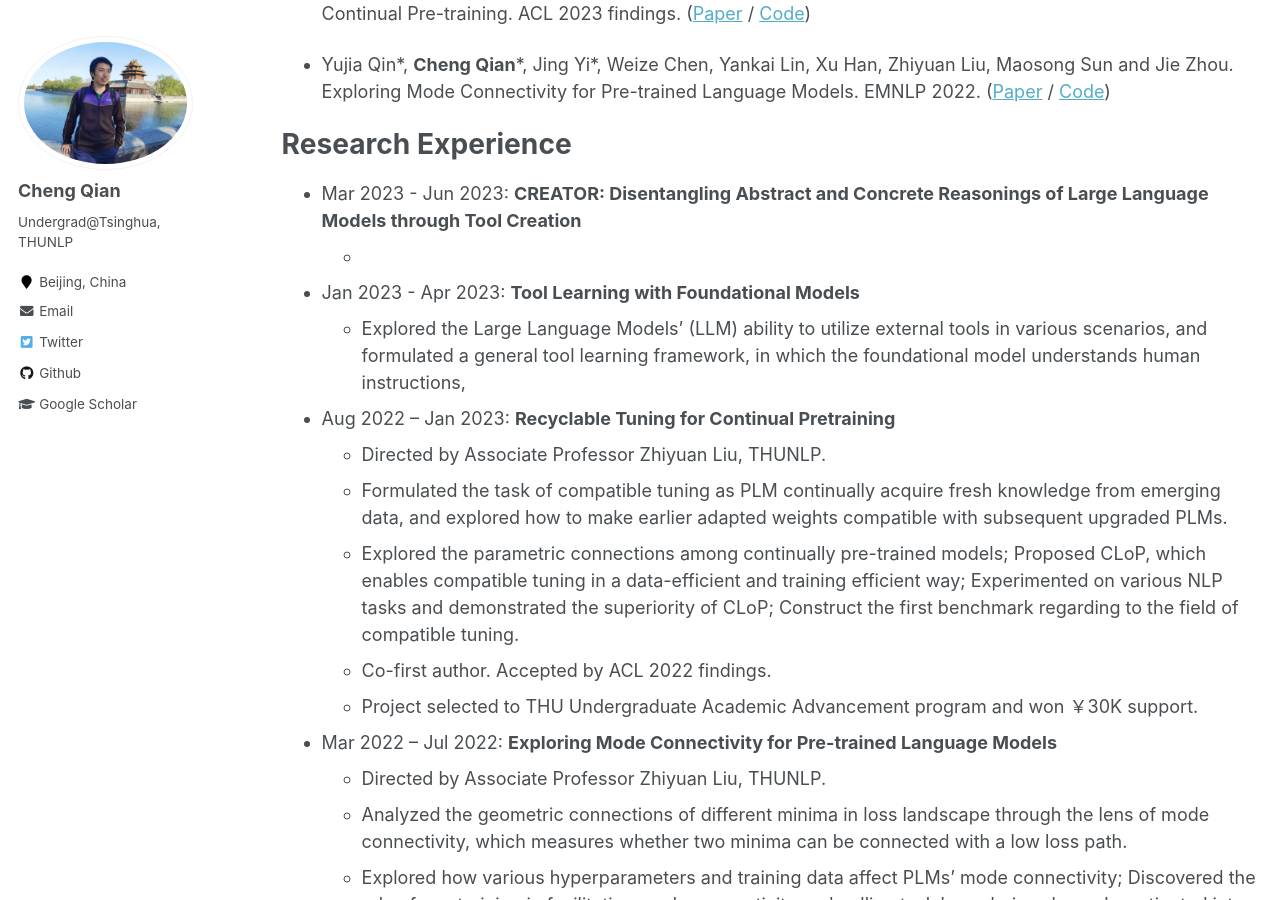
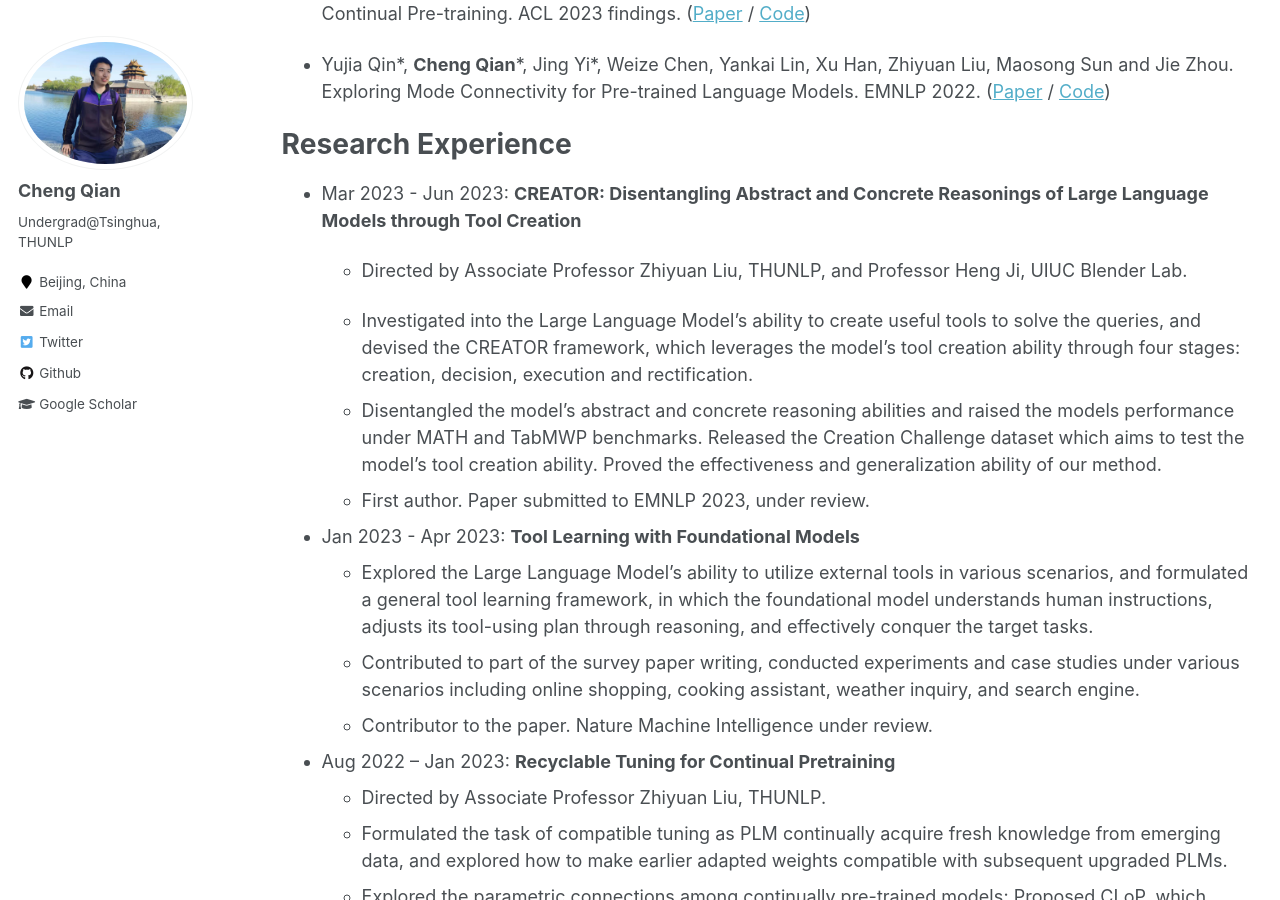
Before and after one commit to qiancheng0/qiancheng0.github.io, a Jekyll site: the page built from _pages/cv.md, in a window 1280 px wide and 900 px high, scrolled down 1159 px. Built offline with Jekyll 4.4.1, drawn with Linux system fonts in a browser that asks for light colours.

Commit message:
Update on CV

```diff
--- a/_pages/cv.md
+++ b/_pages/cv.md
@@ -45,10 +45,17 @@ Research Experience
 ======
 
 * Mar 2023 - Jun 2023: **CREATOR: Disentangling Abstract and Concrete Reasonings of Large Language Models through Tool Creation**
-  *
+
+  * Directed by Associate Professor Zhiyuan Liu, THUNLP, and Professor Heng Ji, UIUC Blender Lab.
+
+  * Investigated into the Large Language Model's ability to create useful tools to solve the queries, and devised the CREATOR framework, which leverages the model's tool creation ability through four stages: creation, decision, execution and rectification.
+  * Disentangled the model's abstract and concrete reasoning abilities and raised the models performance under MATH and TabMWP benchmarks. Released the Creation Challenge dataset which aims to test the model's tool creation ability. Proved the effectiveness and generalization ability of our method.
+  * First author. Paper submitted to EMNLP 2023, under review.
 
 * Jan 2023 - Apr 2023: **Tool Learning with Foundational Models**
-  * Explored the Large Language Models' (LLM) ability to utilize external tools in various scenarios, and formulated a general tool learning framework, in which the foundational model understands human instructions,
+  * Explored the Large Language Model's ability to utilize external tools in various scenarios, and formulated a general tool learning framework, in which the foundational model understands human instructions,  adjusts its tool-using plan through reasoning, and effectively conquer the target tasks.
+  * Contributed to part of the survey paper writing, conducted experiments and case studies under various scenarios including online shopping, cooking assistant, weather inquiry, and search engine.
+  * Contributor to the paper. Nature Machine Intelligence under review.
 
 * Aug 2022 – Jan 2023: **Recyclable Tuning for Continual Pretraining**
   * Directed by Associate Professor Zhiyuan Liu, THUNLP.
```
